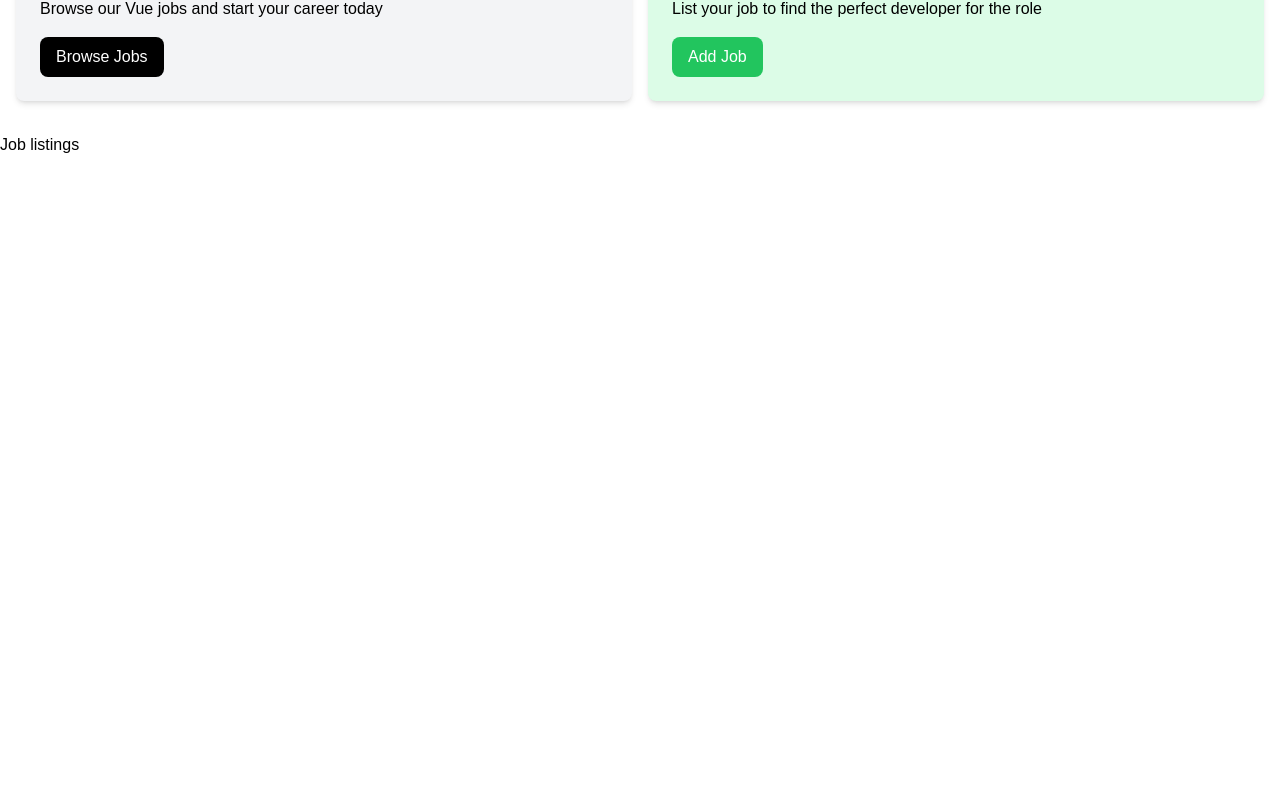
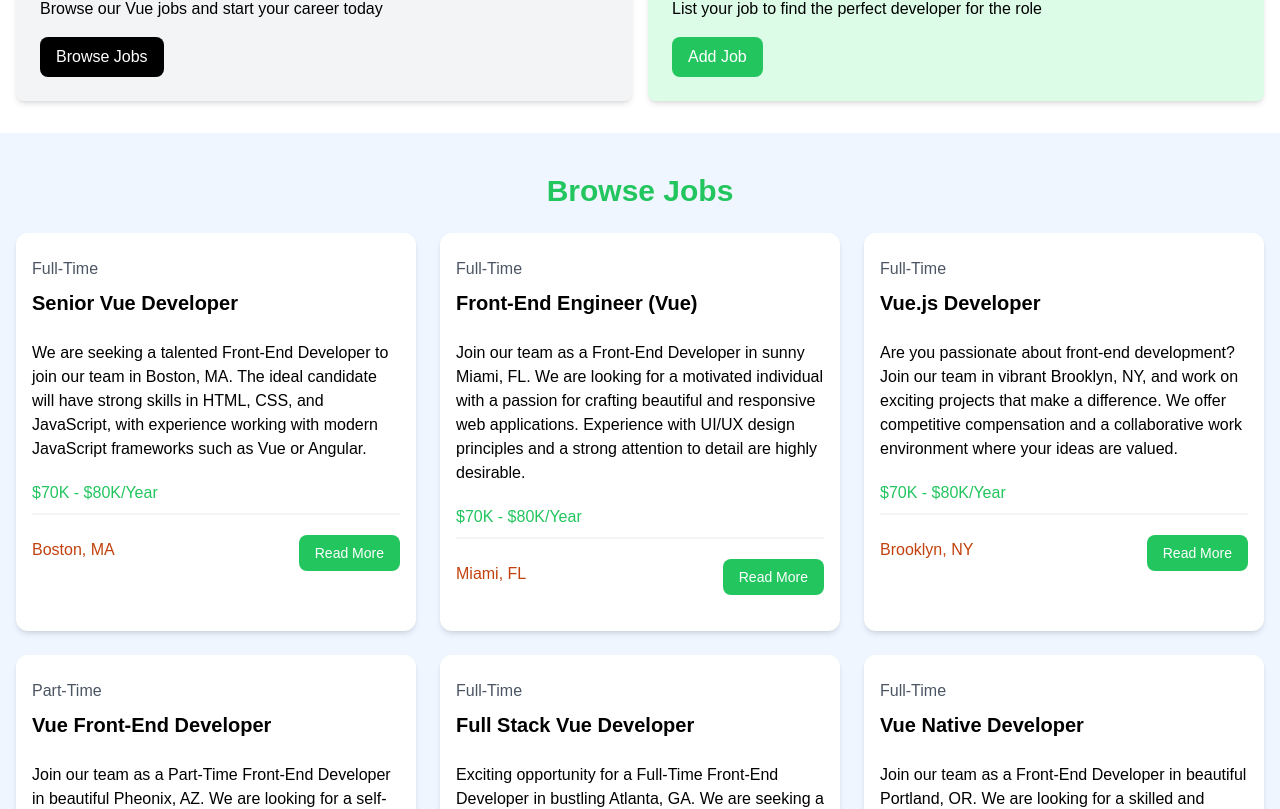
Before and after one commit to schmeb0704/vueTutorial, a Vue app: page / in a window 1280 px wide. Shown: the part 476-1285 px from the top of the page. Before the commit the page ends 800 px from the top, so only its background shows below. Built offline with nearby package versions, Linux system fonts and the light colour scheme.

Commit message:
feat: use jobListing component for each job listing

```diff
--- a/src/components/JobListings.vue
+++ b/src/components/JobListings.vue
@@ -1,6 +1,21 @@
 <script setup>
+import jobData from '@/jobs.json'
+import { ref } from 'vue'
+import JobListing from './JobListing.vue';
+
+const jobs = ref(jobData)
+console.log(jobs.value)
 </script>
 
 <template>
-  Job listings
+  <section class="bg-blue-50 px-4 py-10">
+    <div class="container-xl lg:container m-auto">
+      <h2 class="text-3xl font-bold text-green-500 mb-6 text-center">
+        Browse Jobs
+      </h2>
+      <div class="grid grid-cols-1 md:grid-cols-3 gap-6">
+        <JobListing v-for="job in jobs" :key="job.id" :job="job"/>
+      </div>
+    </div>
+  </section>
 </template>
```
